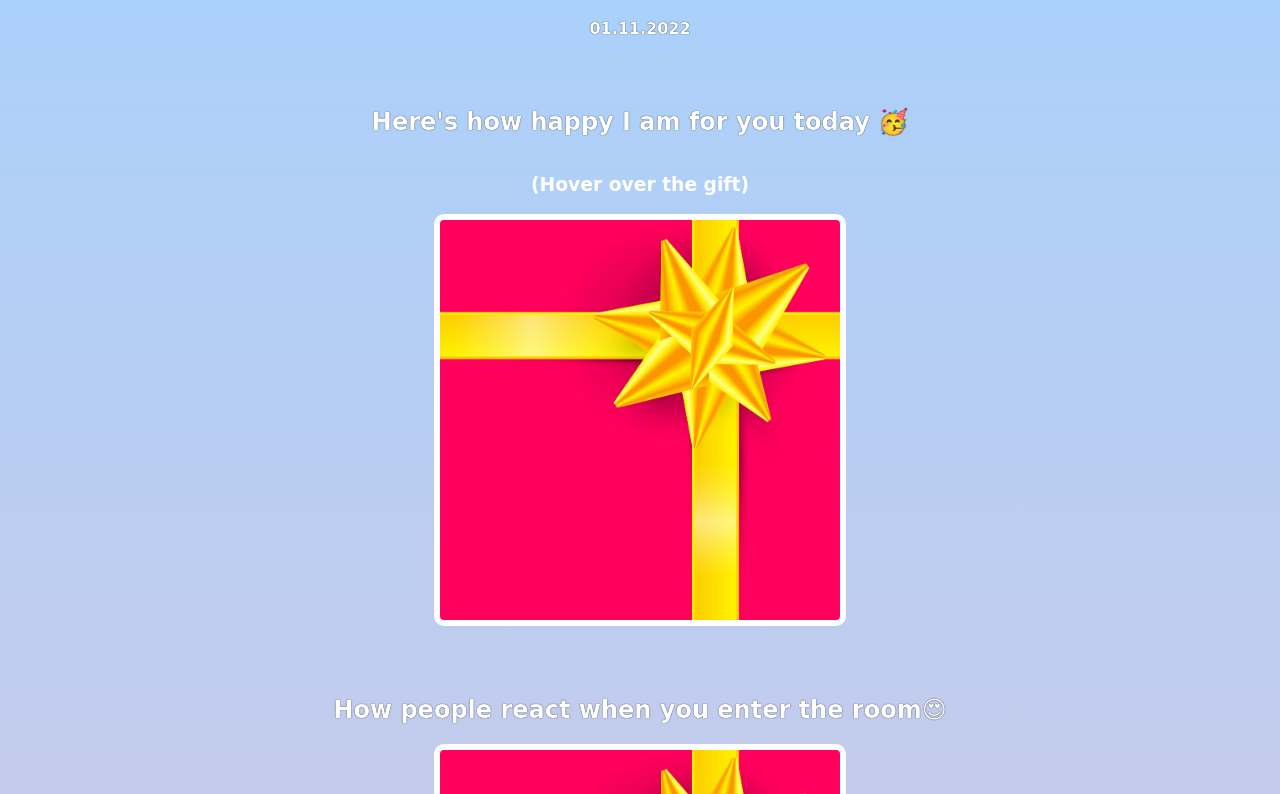
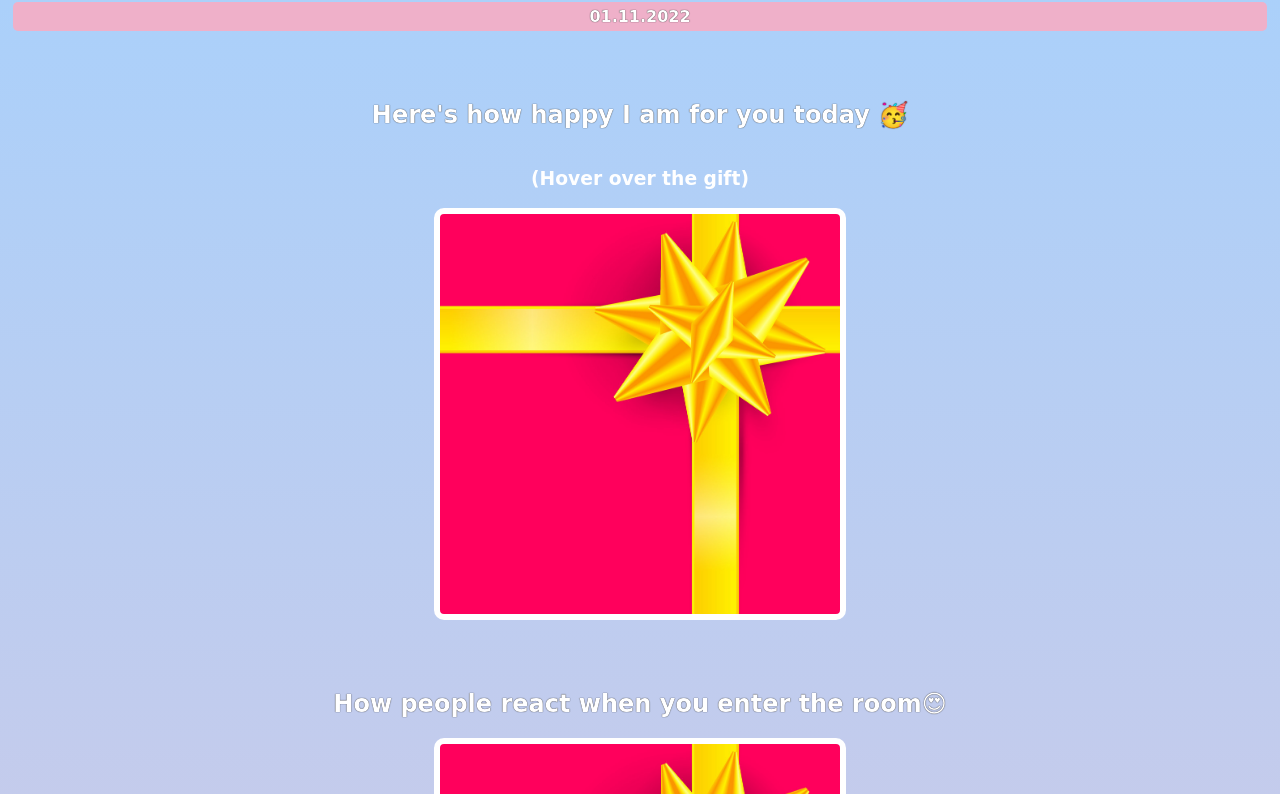
Before and after one commit to kelivreno/gift_site, a website built with Vite: page index.html in a window 1280 px wide. Shown: the part 279-1073 px from the top of the page. Built offline with nearby package versions, Linux system fonts and the light colour scheme; a web font is replaced by a local one.

Commit message:
fix: correct id attribute for birthday date heading

```diff
--- a/index.html
+++ b/index.html
@@ -10,7 +10,7 @@
             <h1>Today is Nick's birthday 🎉</h1>
             <img id="nick" src="images/nick.jpg">
             <h2 id="bday-age">24 years old</h2>
-            <h4 id="bday">01.11.2022</h4>
+            <h4 id="bday-date">01.11.2022</h4>
         </div>
         <div class="gift-section">
             <h2 class="gift-title">Here's how happy I am for you today 🥳</h2>
```
